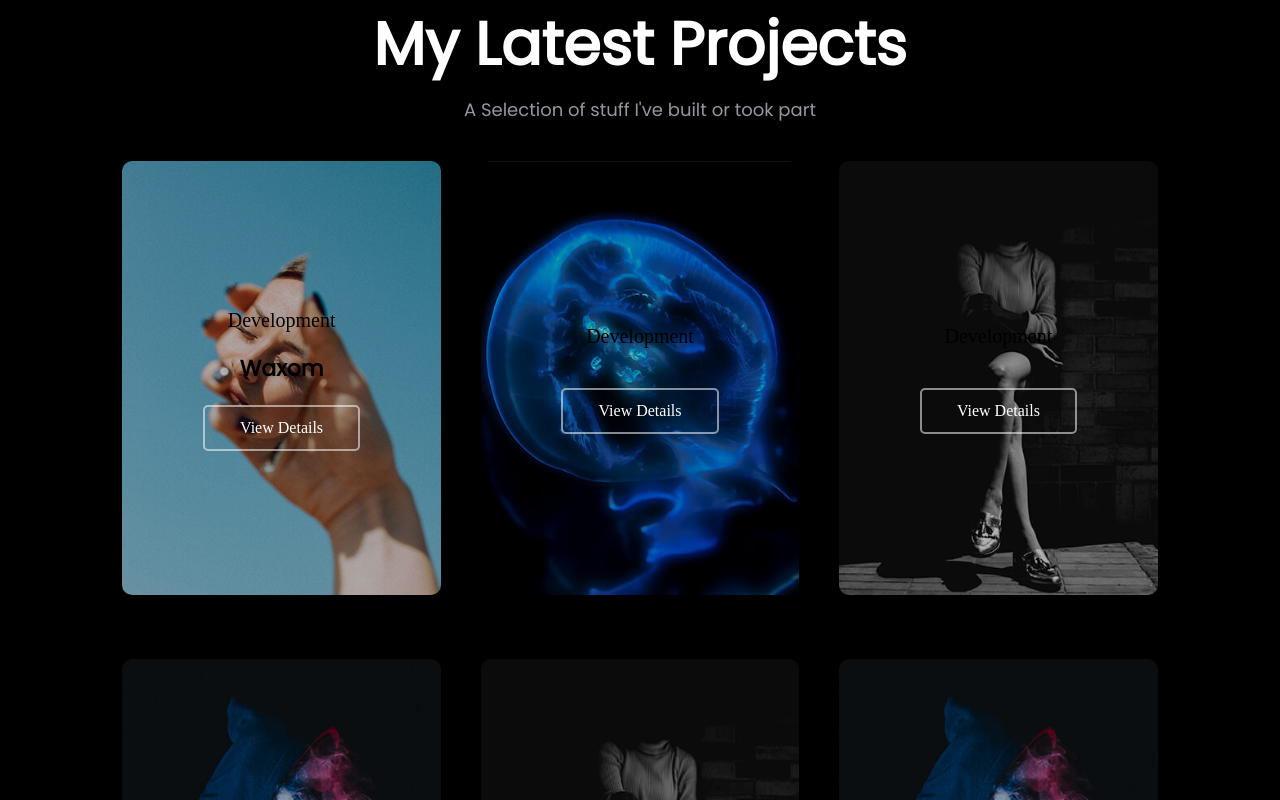
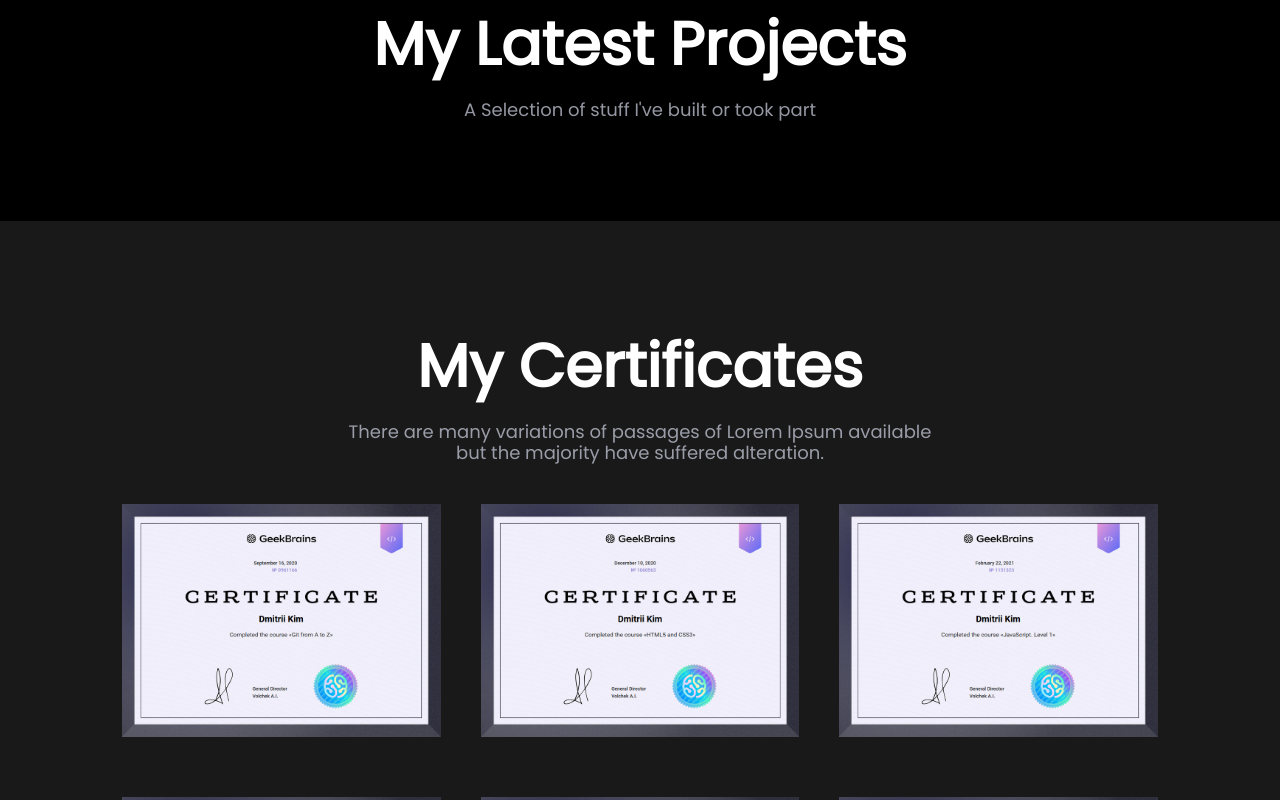
Before and after one commit to dkimd5/react-portfolio, a React (Create React App) app: page / in a window 1280 px wide. Shown: the part 1560-2360 px from the top of the page. Built offline with nearby package versions, Linux system fonts and the light colour scheme.

Commit message:
Create component for project card, comment old code

```diff
--- a/src/components/Projects/Projects.css
+++ b/src/components/Projects/Projects.css
@@ -1,4 +1,4 @@
-.project__box, .project__box__img {
+/* .project__box, .project__box__img {
     position: relative;
     cursor: pointer;
 }
@@ -121,4 +121,4 @@ button.view__more:hover{
     h4.project__text {
         font-size: 18px;
     }
-}
+} */
--- a/src/components/Projects/Projects.js
+++ b/src/components/Projects/Projects.js
@@ -46,7 +46,7 @@ const projectsList = [
 
 function Projects() {
   return (
-    <div className="project component__space" id="Projects">
+    <div className="projects component__space" id="Projects">
       <div className="section__container">
         <div className="heading">
           <h1 className="heading">My Latest Projects</h1>
@@ -54,7 +54,7 @@ function Projects() {
             A Selection of stuff I've built or took part
           </p>
         </div>
-        <div className="row">
+        {/* <div className="row">
           {projectsList.map(({ name, deployLink, githubLink, image }) => (
             <div className="col__3">
               <div className="project__box">
@@ -74,7 +74,7 @@ function Projects() {
               </div>
             </div>
           ))}
-        </div>
+        </div> */}
       </div>
     </div>
   );
```
Also changed, not shown: src/components/Projects/ProjectCard/ProjectCard.js (added, +8 -0 lines), src/components/Projects/ProjectCard/ProjectCard.css (added).
